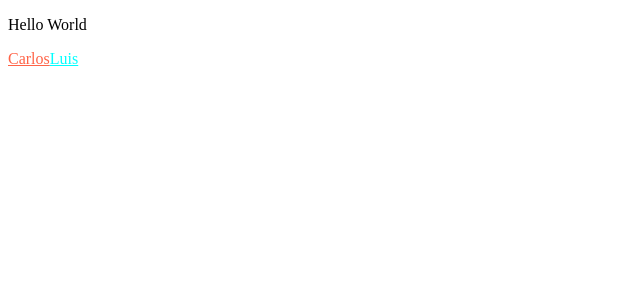
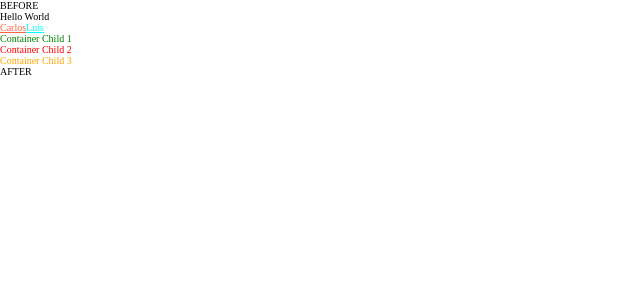
Before and after one commit to Carlos-Pretelin/PlatziTransiciones, a React app: page / in a window 1280 px wide. Shown: the top 300 px of the page, without its empty margins (0-640 px from the left). Built offline with nearby package versions, Linux system fonts and the light colour scheme.

Commit message:
Pseudo elements done

```diff
--- a/src/components/App/App.jsx
+++ b/src/components/App/App.jsx
@@ -8,6 +8,16 @@ const App = () => {
       <p>Hello World</p>
       <a href="" className='firstName'>Carlos</a>
       <a href="">Luis</a>
+
+
+      <div className='container'>
+
+        <div>Container Child 1</div>
+        <div>Container Child 2</div>
+        <div>Container Child 3</div>
+
+
+      </div>
     </div>
   )
 }
--- a/src/components/App/App.scss
+++ b/src/components/App/App.scss
@@ -1,3 +1,12 @@
+
+*{
+    box-sizing: border-box;
+    margin: 0;
+    padding: 0;
+}
+html{
+    font-size: 62.5%;
+}
 
 
 
@@ -18,3 +27,25 @@ a:hover{
 a:not(.firstName){
     color: aqua;
 }
+
+//This lets me put certain styles to the children of a class element in this case container
+.container div:nth-child(1){
+    color: green;
+}
+.container div:nth-child(2){
+    color: red;
+}
+.container div:nth-child(3){
+    color: orange;
+}
+
+
+//Pseudo elements
+
+.App::before{
+    content: "BEFORE";
+}
+
+.App::after{
+    content: "AFTER";
+}
```
